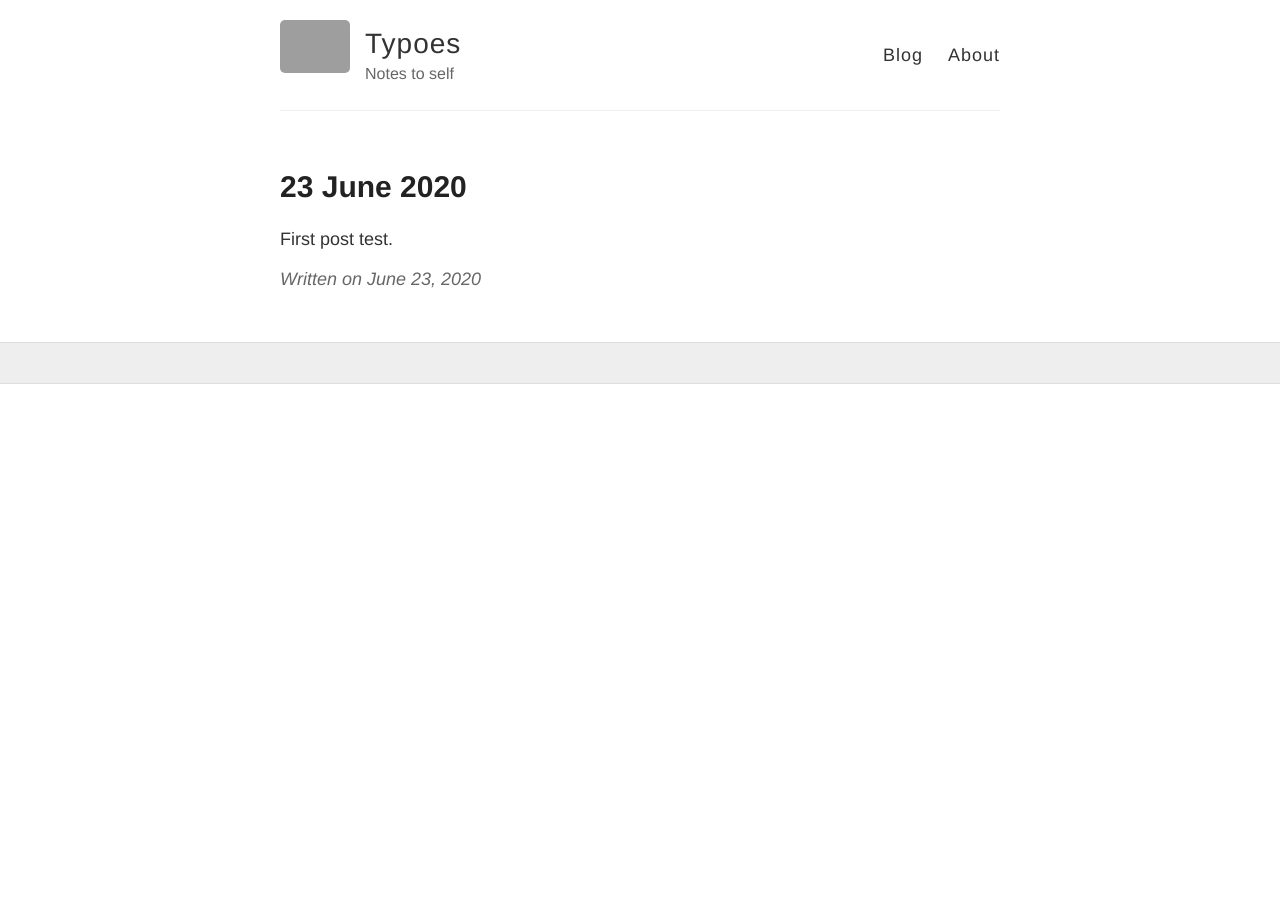
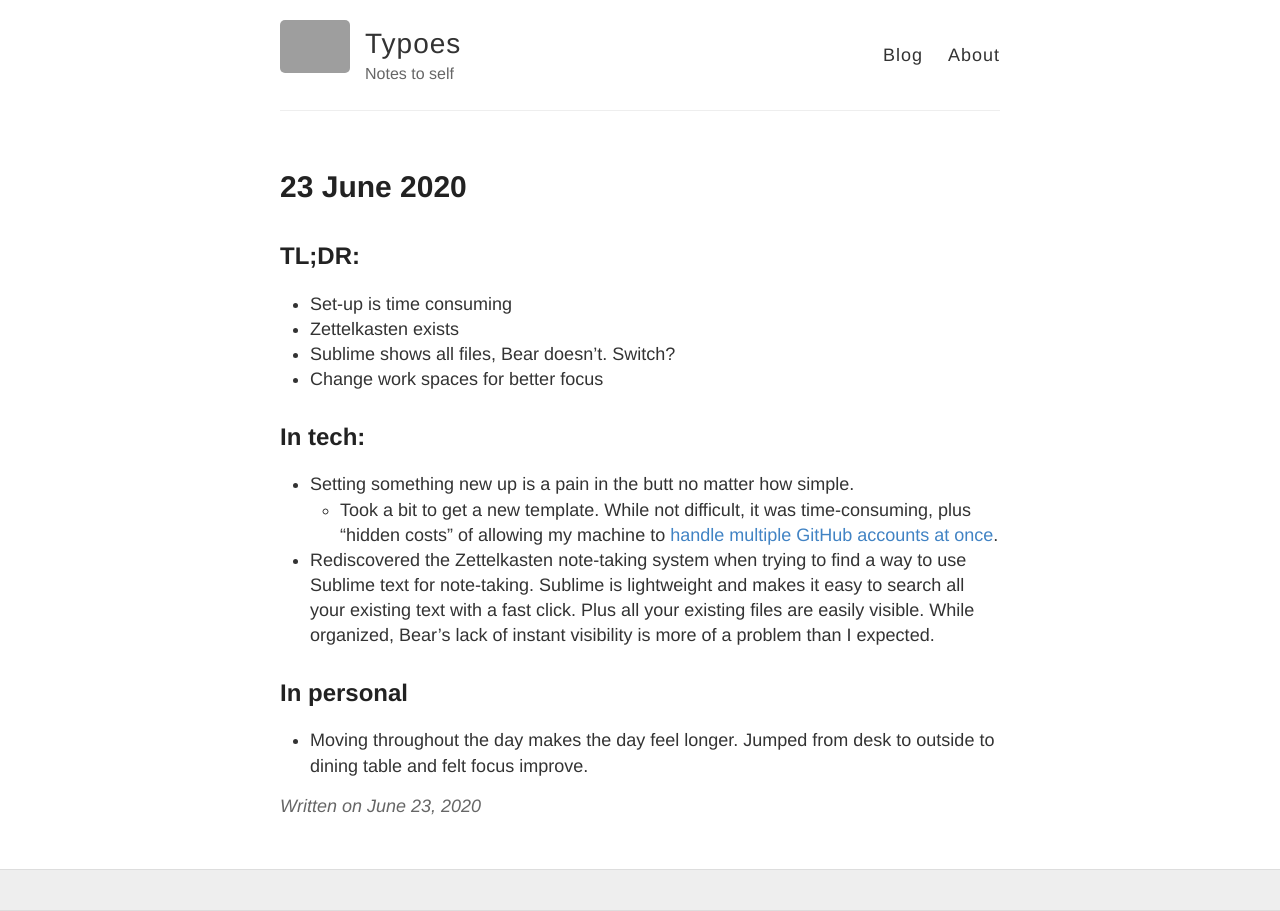
Before and after one commit to typoes/typoes.github.io, a Jekyll site: the page built from _posts/2020-06-23-first-post.md, in a window 1280 px wide. Built offline with Jekyll 4.4.1, drawn with Linux system fonts in a browser that asks for light colours; grey boxes are pictures that could not be loaded.

Commit message:
First post and minor template changes

```diff
--- a/_posts/2020-06-23-first-post.md
+++ b/_posts/2020-06-23-first-post.md
@@ -2,5 +2,17 @@
 layout: post
 title: 23 June 2020
 ---
+## TL;DR:
+* Set-up is time consuming
+* Zettelkasten exists
+* Sublime shows all files, Bear doesn't. Switch?
+* Change work spaces for better focus
 
-First post test.
+## In tech:
+* Setting something new up is a pain in the butt no matter how simple.
+    * Took a bit to get a new template. While not difficult, it was time-consuming, plus "hidden costs" of allowing my machine to [handle multiple GitHub accounts at once](https://www.freecodecamp.org/news/manage-multiple-github-accounts-the-ssh-way-2dadc30ccaca/).
+
+* Rediscovered the Zettelkasten note-taking system when trying to find a way to use Sublime text for note-taking. Sublime is lightweight and makes it easy to search all your existing text with a fast click. Plus all your existing files are easily visible. While organized, Bear's lack of instant visibility is more of a problem than I expected.
+
+## In personal
+* Moving throughout the day makes the day feel longer. Jumped from desk to outside to dining table and felt focus improve.
--- a/index.html
+++ b/index.html
@@ -10,9 +10,11 @@ layout: default
 
       <div class="entry">
         {{ post.content }}
+        <div class="date">
+            <a href="{{ site.baseurl }}{{ post.url }}">Written on {{ post.date | date: "%e %B %Y" }}</a>
+        </div>
       </div>
 
-      <a href="{{ site.baseurl }}{{ post.url }}" class="read-more">Read More</a>
     </article>
   {% endfor %}
 </div>
```
